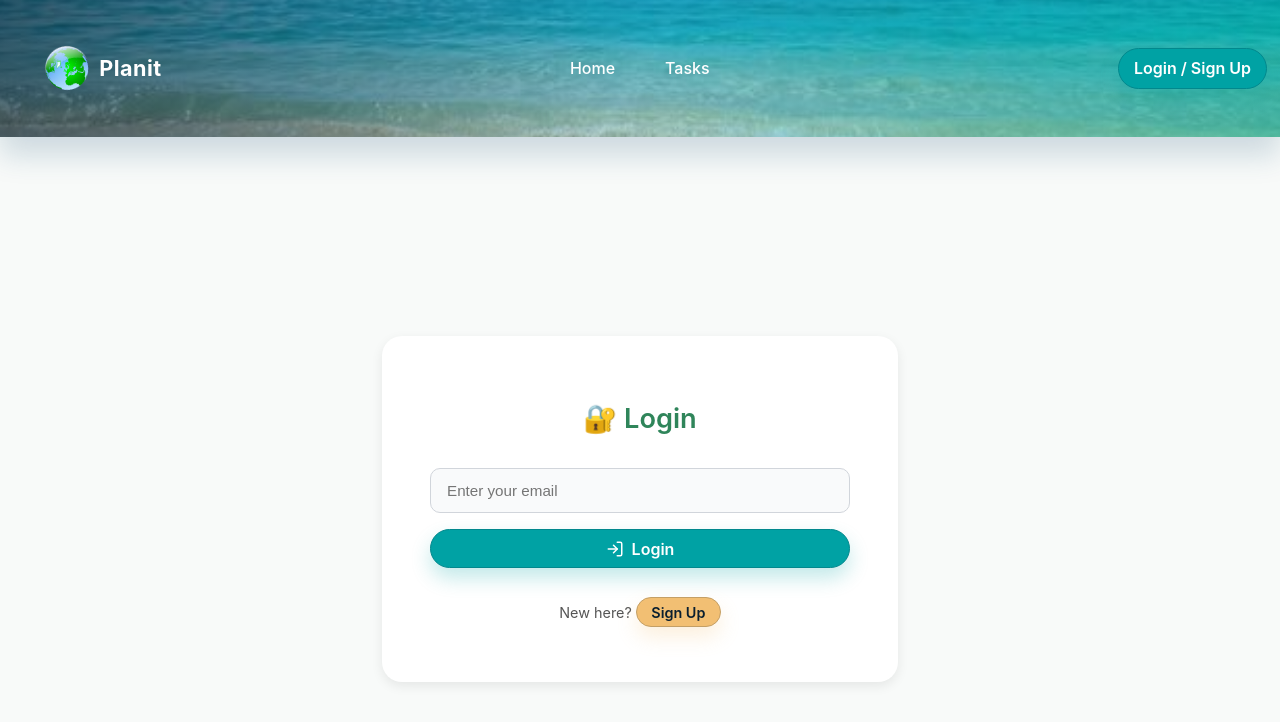
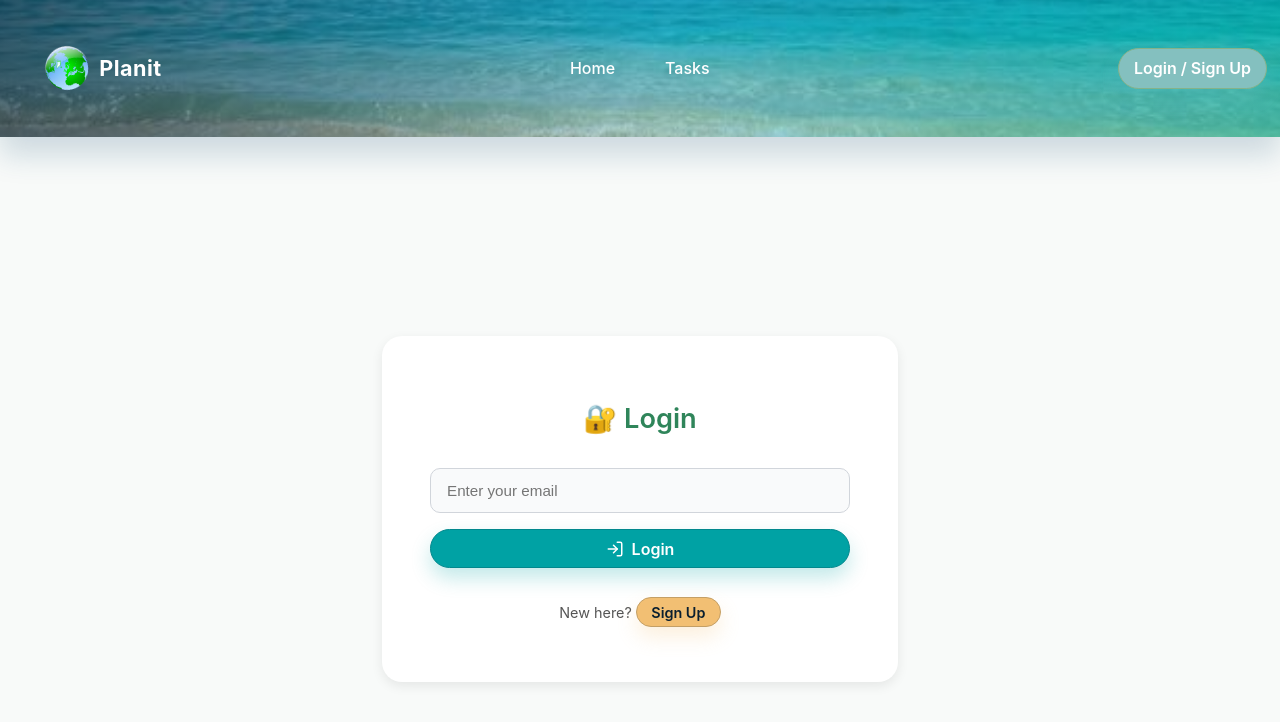
Before and after one commit to DariaRosen/Planit-Todo-App, a React (Vite) app in the folder frontend/: page /user in a window 1280 px wide. Shown: the top 722 px of the page. Built offline with nearby package versions, Linux system fonts and the light colour scheme; no server answers.

Commit message:
Fix login button text color - keep white on hover to match app style

```diff
--- a/frontend/src/assets/css/components/_header.scss
+++ b/frontend/src/assets/css/components/_header.scss
@@ -300,12 +300,31 @@
 }
 
 .login-btn {
-  @include gradient-button();
-  padding: 0.45rem 0.95rem;
-  border-radius: 999px;
+  @include gradient-button(
+    mix($color-sand, $color-sky, 40%),
+    0.45rem,
+    0.95rem,
+    999px,
+    mix($color-sand, $color-sky, 25%)
+  );
+  border-color: mix($color-sand, $color-teal, 55%);
+  color: #ffffff !important;
   font-weight: 600;
+  text-decoration: none;
+
+  &:hover,
+  &:focus,
+  &:active,
+  &:visited {
+    color: #ffffff !important;
+    border-color: mix($color-sand, $color-teal, 55%);
+    text-decoration: none;
+  }
 }
 
 .login-btn:hover {
   @include gradient-button-hover();
+  border-color: mix($color-sand, $color-teal, 55%);
+  color: #ffffff !important;
+  text-decoration: none;
 }
```
